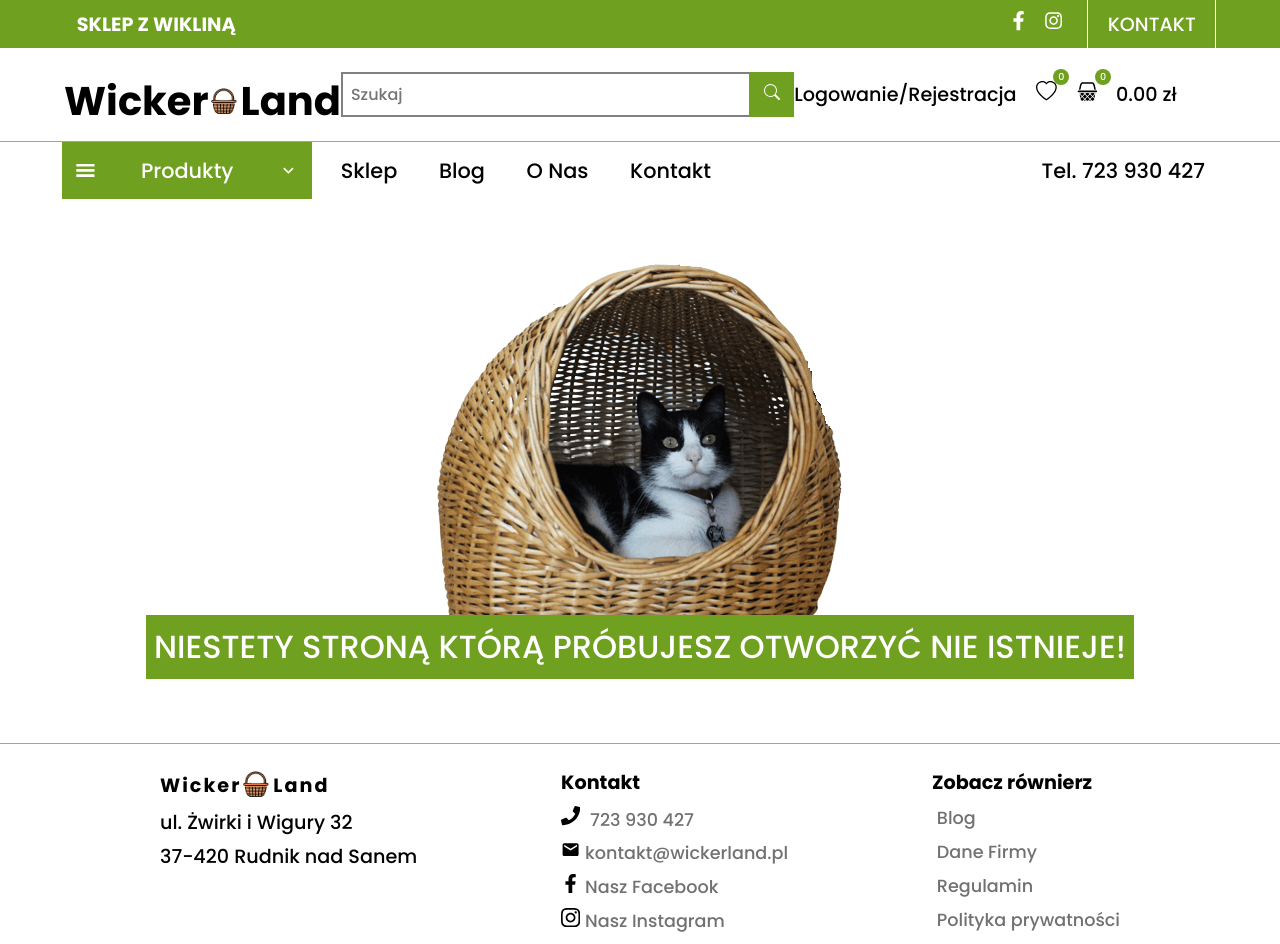
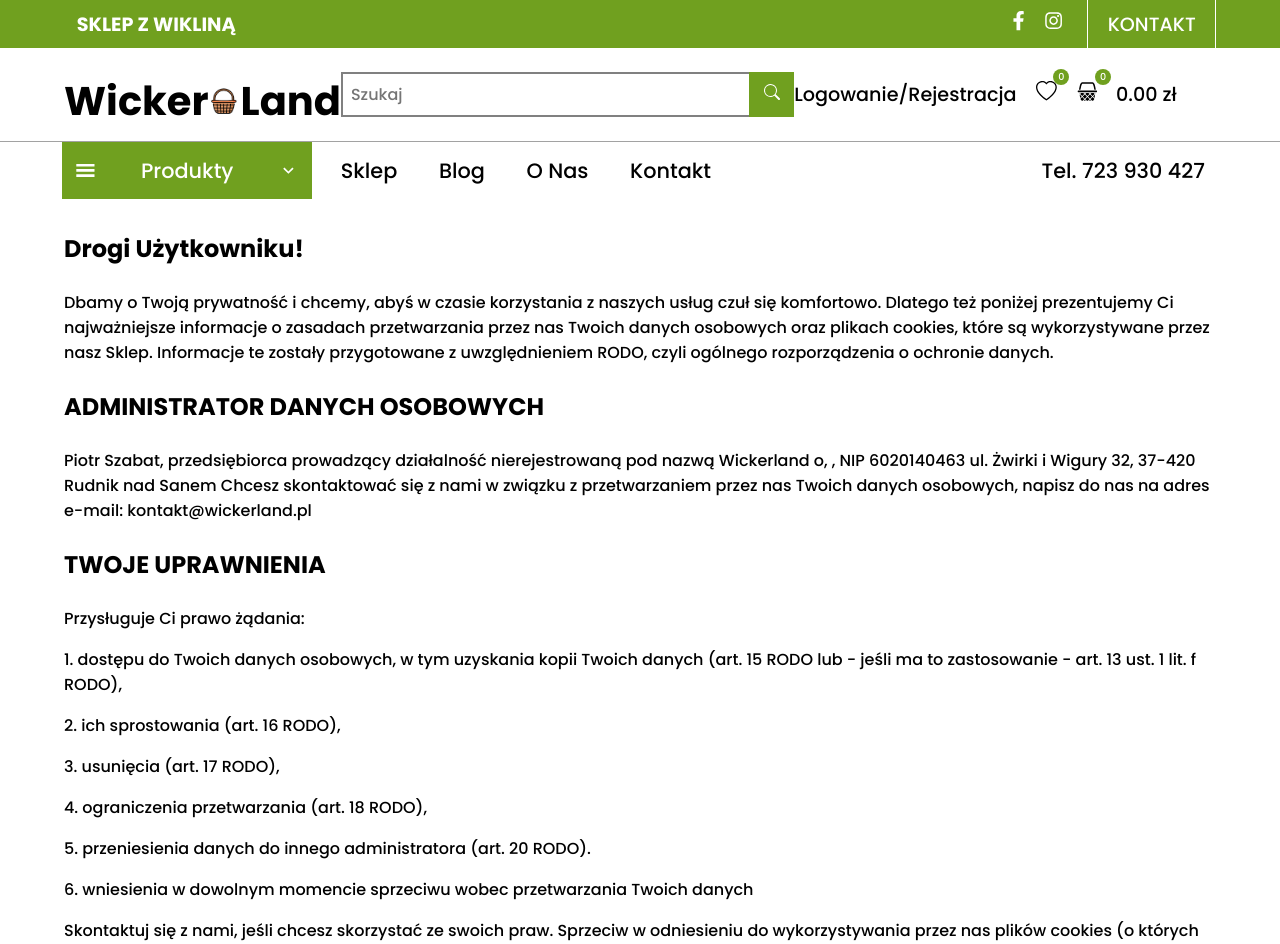
Before and after one commit to Desparion7/Wickerland, a React (Vite) app: page /polityka in a window 1280 px wide. Shown: the top 944 px of the page. Built offline with nearby package versions, Linux system fonts and the light colour scheme.

Commit message:
add policy screen

```diff
--- a/src/App.tsx
+++ b/src/App.tsx
@@ -11,6 +11,7 @@ import ProductScreen from './screens/ProductScreen';
 import SignUpScreen from './screens/SignUpScreen';
 import CartScreen from './screens/CartScreen';
 import StatuteSceen from './screens/StatuteSceen';
+import PolicyScreen from './screens/PolicyScreen';
 
 const router = createBrowserRouter([
 	{
@@ -72,6 +73,10 @@ const router = createBrowserRouter([
 				path: '/regulamin',
 				element: <StatuteSceen />,
 			},
+			{
+				path: '/polityka',
+				element: <PolicyScreen />,
+			},
 		],
 	},
 ]);
--- a/src/screens/CartScreen.module.css
+++ b/src/screens/CartScreen.module.css
@@ -10,7 +10,7 @@
 	justify-content: center;
 	align-items: center;
 	width: 100%;
-	font-size: 2rem;
+	font-size: 1.1em;
 }
 .cartScreen_products {
 	width: 100%;
@@ -103,6 +103,9 @@
 	.cartScreen_summary_totalPrice_amount {
 		font-size: 1.5rem;
 	}
+	.cartScreen_empty {
+		font-size: 2em;
+	}
 }
 
 @media screen and (min-width: 1000px) {
--- /dev/null
+++ b/src/screens/PolicyScreen.module.css
@@ -0,0 +1,14 @@
+.policy {
+	margin: 2em 4em;
+}
+.policy h2 {
+	margin: 1em 0;
+}
+.policy div {
+	margin: 1em 0;
+}
+@media screen and (max-width: 600px) {
+	.policy {
+		margin: 1em;
+	}
+}
--- /dev/null
+++ b/src/screens/PolicyScreen.tsx
@@ -0,0 +1,54 @@
+import styles from './PolicyScreen.module.css';
+
+const PolicyScreen = () => {
+	return (
+		<section className={styles.policy}>
+			<h2>Drogi Użytkowniku!</h2>
+			<p>
+				Dbamy o Twoją prywatność i chcemy, abyś w czasie korzystania z naszych
+				usług czuł się komfortowo. Dlatego też poniżej prezentujemy Ci
+				najważniejsze informacje o zasadach przetwarzania przez nas Twoich
+				danych osobowych oraz plikach cookies, które są wykorzystywane przez
+				nasz Sklep. Informacje te zostały przygotowane z uwzględnieniem RODO,
+				czyli ogólnego rozporządzenia o ochronie danych.
+			</p>
+			<h2>ADMINISTRATOR DANYCH OSOBOWYCH</h2>
+			<p>
+				Piotr Szabat, przedsiębiorca prowadzący działalność nierejestrowaną pod
+				nazwą Wickerland o, , NIP 6020140463 ul. Żwirki i Wigury 32, 37-420
+				Rudnik nad Sanem Chcesz skontaktować się z nami w związku z
+				przetwarzaniem przez nas Twoich danych osobowych, napisz do nas na adres
+				e-mail: kontakt@wickerland.pl
+			</p>
+			<h2>TWOJE UPRAWNIENIA</h2>
+			<div>Przysługuje Ci prawo żądania:</div>
+			<div>
+				1. dostępu do Twoich danych osobowych, w tym uzyskania kopii Twoich
+				danych (art. 15 RODO lub - jeśli ma to zastosowanie - art. 13 ust. 1
+				lit. f RODO),
+			</div>
+			<div>2. ich sprostowania (art. 16 RODO),</div>
+			<div>3. usunięcia (art. 17 RODO),</div>
+			<div>4. ograniczenia przetwarzania (art. 18 RODO),</div>
+			<div>
+				5. przeniesienia danych do innego administratora (art. 20 RODO).
+			</div>
+			<div>
+				6. wniesienia w dowolnym momencie sprzeciwu wobec przetwarzania Twoich
+				danych
+			</div>
+			<div>
+				Skontaktuj się z nami, jeśli chcesz skorzystać ze swoich praw. Sprzeciw
+				w odniesieniu do wykorzystywania przez nas plików cookies (o których
+				przeczytasz poniżej) możesz wyrazić zwłaszcza za pomocą odpowiednich
+				ustawień przeglądarki.
+			</div>
+			<div>
+				Jeśli uznasz, że Twoje dane są przetwarzane niezgodnie z prawem, możesz
+				złożyć skargę do Prezesa Urzędu Ochrony Danych Osobowych.
+			</div>
+		</section>
+	);
+};
+
+export default PolicyScreen;
--- a/src/screens/SignUpScreen.module.css
+++ b/src/screens/SignUpScreen.module.css
@@ -50,7 +50,7 @@
 }
 .signUpScreen_form_restore {
 	margin-top: 1rem;
-	text-align: end;
+	text-align: center;
 	font-size: 1rem;
 	color: var(--main-background-color);
 	cursor: pointer;
--- a/src/ui/Pagination.module.css
+++ b/src/ui/Pagination.module.css
@@ -2,7 +2,6 @@
 	display: flex;
 	justify-content: center;
 	align-items: center;
-	gap: 2em;
 	margin-top: 5em;
 	list-style: none;
 }
```
